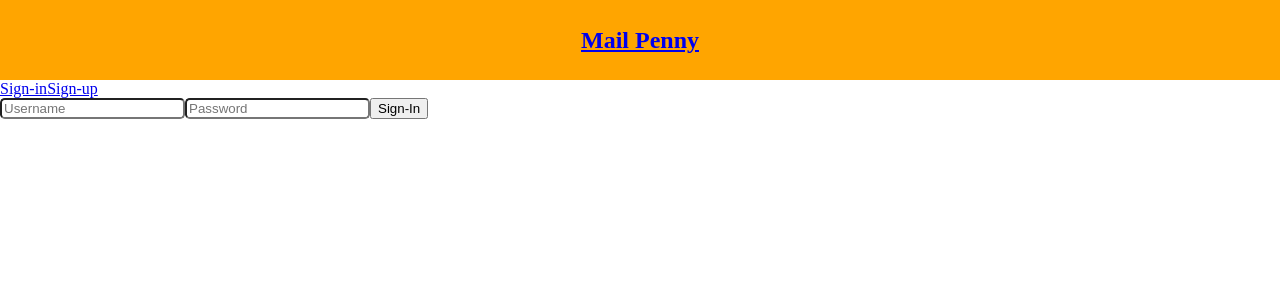
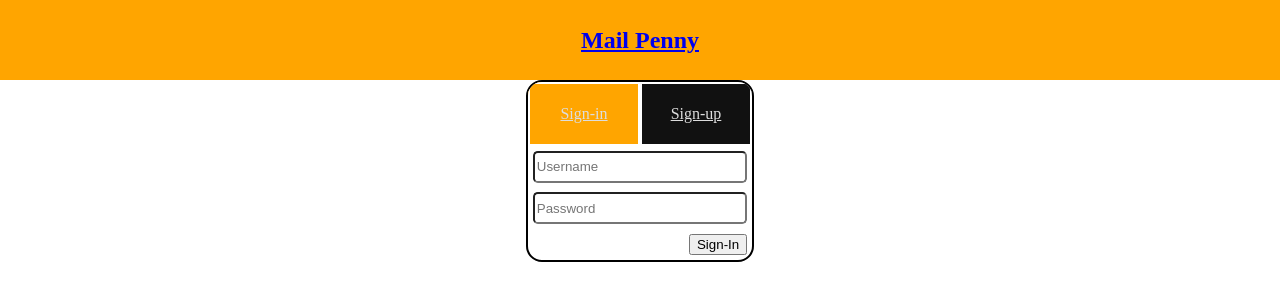
Before and after one commit to Viper-JSX/Mail_Penny, a React app: page /authorization/sign-in in a window 1280 px wide. Shown: the top 300 px of the page. Built offline with nearby package versions, Linux system fonts and the light colour scheme.

Commit message:
Added layout styling for authorization form

```diff
--- a/src/components/Authorization/Authorization.js
+++ b/src/components/Authorization/Authorization.js
@@ -14,9 +14,11 @@ function Authorization(){
     }
 
     return(
-        <div className="authorization">
-            <AuthorizationNavigation />
-            <Outlet />
+        <div className="authorizationWrapper">
+            <div className="authorization">
+                <AuthorizationNavigation />
+                <Outlet />
+            </div>
         </div>
     );
 }
--- a/src/css/main.css
+++ b/src/css/main.css
@@ -103,6 +103,49 @@ header > *{
 }
 
 
+/*Authorization wrapper*/
+.authorizationWrapper{
+    display: flex;
+    justify-content: center;
+}
+
+.authorization{
+    border-radius: 1rem;
+    overflow: hidden;
+    border: var(--middleDarkBorder);
+}
+
+.authorizationNavigation > *{
+    width: 7rem;
+    height: 4rem;
+    color: var(--lightColor);
+    background-color: var(--darkColor);
+    border: var(--middleLightBorder);
+    display: inline-flex;
+    justify-content: center;
+    align-items: center;
+}
+
+.signInForm, .signUpForm{
+    display: flex;
+    flex-direction: column;
+}
+
+.signInForm > *, .signUpForm > *{
+    margin: 0.3rem;
+}
+
+.signInForm > input, .signUpForm > input{
+    height: 2rem;
+}
+
+.signInForm > button, .signUpForm > button{
+    align-self: flex-end;
+}
+
+.authorizationNavigation > .active{
+    background-color: var(--hightlightedColor);
+}
 
 /*Message Dialog*/
 .messageDialog{
```
